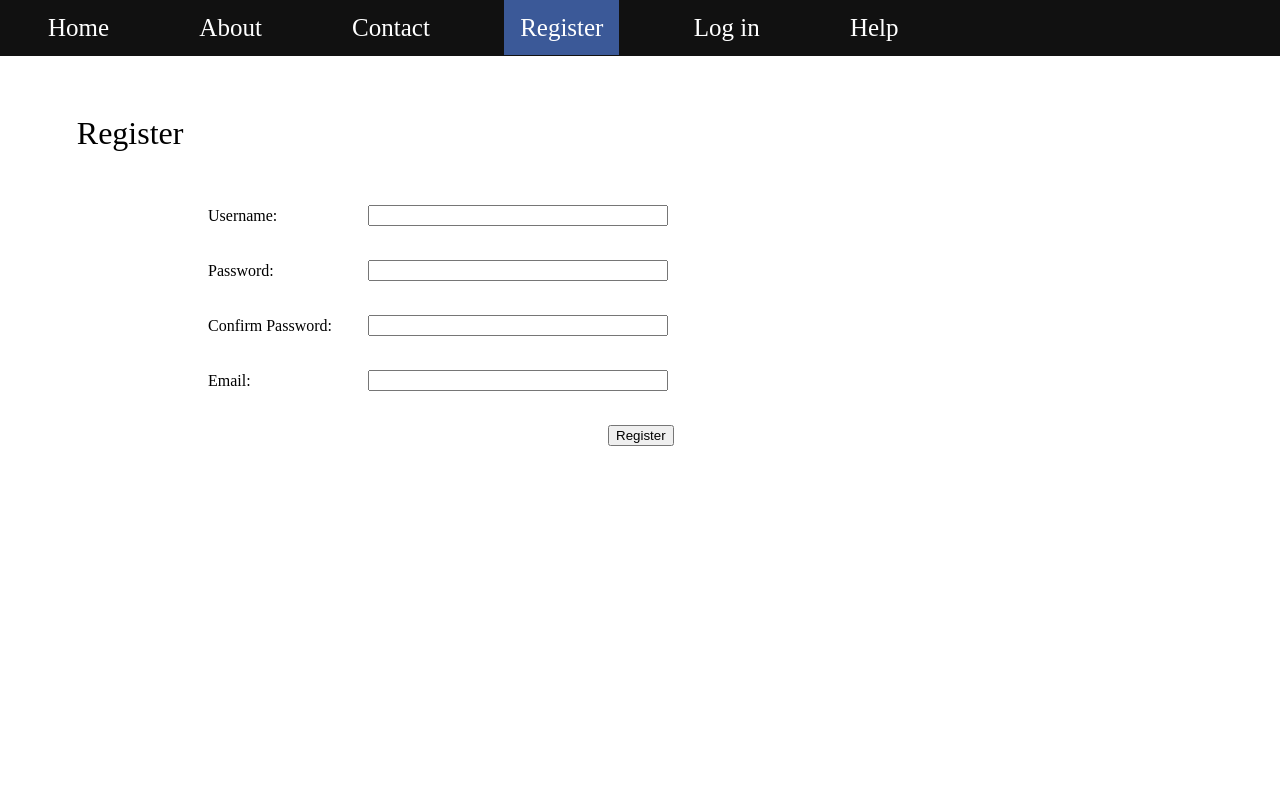
After one commit to ShawnDhaliwal/CoursePal, a PHP site: page /register.php in a window 1280 px wide. The commit adds this page. Run offline with PHP 8.4, Linux system fonts and the light colour scheme.

Commit message:
Registration functionality added

```diff
--- /dev/null
+++ b/register.php
@@ -0,0 +1,62 @@
+
+
+<html>
+
+    <head>
+
+        <title> Course Pal Register </title>
+        <link rel="stylesheet" type="text/css" href="styles.css" />
+
+    </head>
+
+    <body>
+
+        <form action = "RegisterProcess.php" method = "post"></form>
+
+        <div class = "nav">
+            <ul class = "menu1">
+                <li><a href ="index.html">Home</a></li>
+                <li><a href ="about.html">About</a></li>
+                <li><a href ="contact.html">Contact</a></li>
+                <li><a class ="activeRegister" href ="register.php">Register</a></li>
+                <li><a href ="login.php">Log in</a></li>
+                <li><a href ="help.html">Help</a></li>
+
+            </ul>
+        </div>
+
+        <div class = "register">
+
+            Register
+
+        </div>
+        <div class = "registerform">
+
+            <table class = "registertable">
+                <form action="RegisterProcess.php" method="post">
+                <tr>
+                    <td>Username:</td>
+                    <td><input type="text" name = "Username" id="userform"required></td>
+                </tr>
+                <tr>
+                    <td>Password: </td>
+                    <td><input type="password" name = "Password" id="userform"required></td>
+                </tr>
+                <tr>
+                    <td>Confirm Password: </td>
+                    <td><input type="password" name = "ConfirmPassword" id="userform"required></td>
+                </tr>
+                <tr>
+                    <td>Email: </td>
+                    <td><input type="text" name = "Email" id="userform"required></td>
+                </tr>
+                <td colspan = "2" ><input type = "submit" id = "RegisterButton" value = "Register"/></td>
+                </form>
+            </table>
+
+        </div>
+
+
+    </body>
+
+</html>
--- a/styles.css
+++ b/styles.css
@@ -3,7 +3,7 @@ body{
     width: 100%;
     padding: 0px;
     margin: 0px;
-    background-color: #ECEAE0;
+    background-color: white;
 
 
 }
@@ -30,14 +30,9 @@ body{
 
 }
 
-.menu1, li, a:hover:not(.activeHome) {
-    background-color: #111;
-}
-.menu1, li, a:hover:not(.activeRegister) {
-    background-color: #111;
-}
-.menu1, li, a:hover:not(.activeLogin) {
-    background-color: #111;
+#RegisterButton{
+
+    margin-left: 400px;
 }
 
 
@@ -50,6 +45,18 @@ background-color:#3b5998;
 }
 
 .activeLogin {
+background-color:#3b5998;
+}
+
+.activeHelp {
+background-color:#3b5998;
+}
+
+.activeAbout {
+background-color:#3b5998;
+}
+
+.activeContact {
 background-color:#3b5998;
 }
 
```
Also changed, not shown: about.html (added, +28 -0 lines), contact.html (added, +28 -0 lines), help.html (added, +26 -0 lines), index.html (+6 -5 lines), login.php (added, +61 -0 lines).
